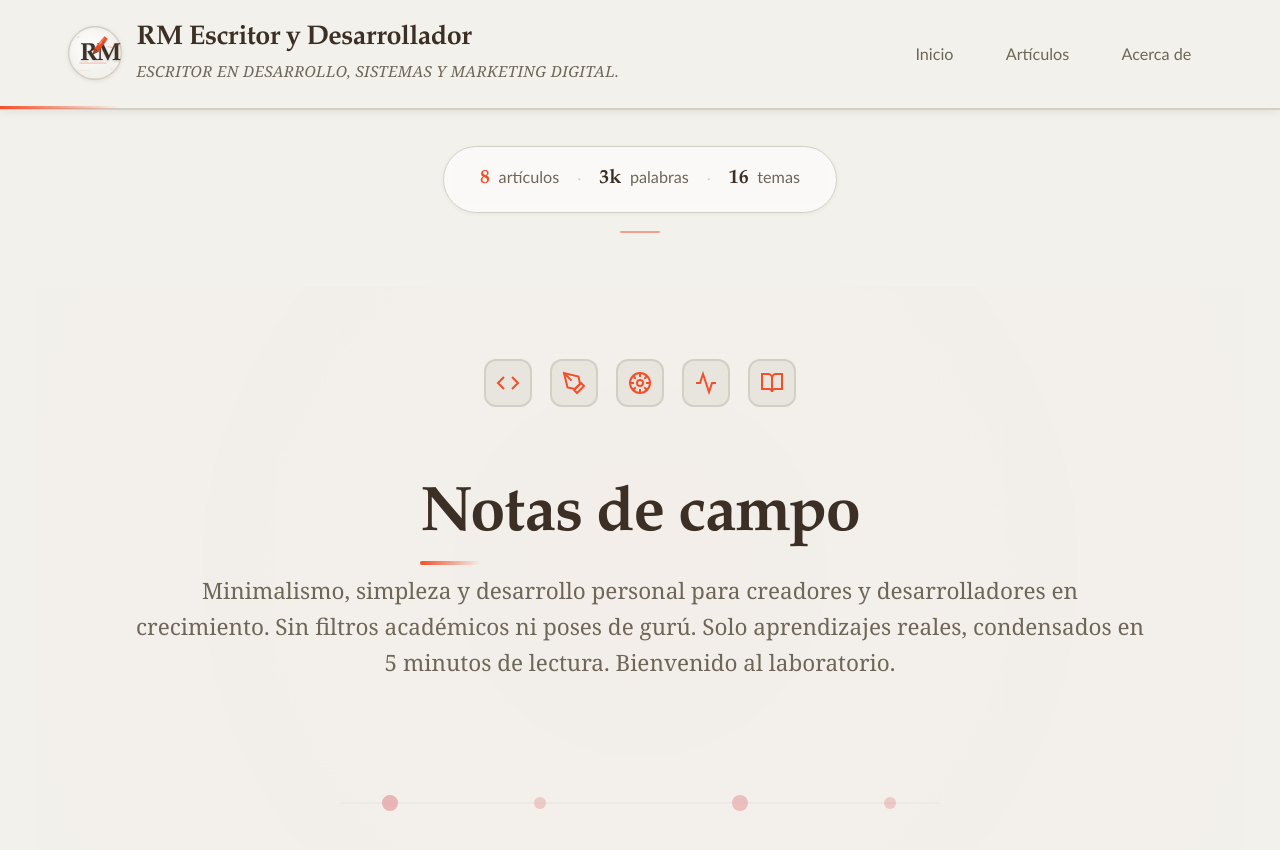
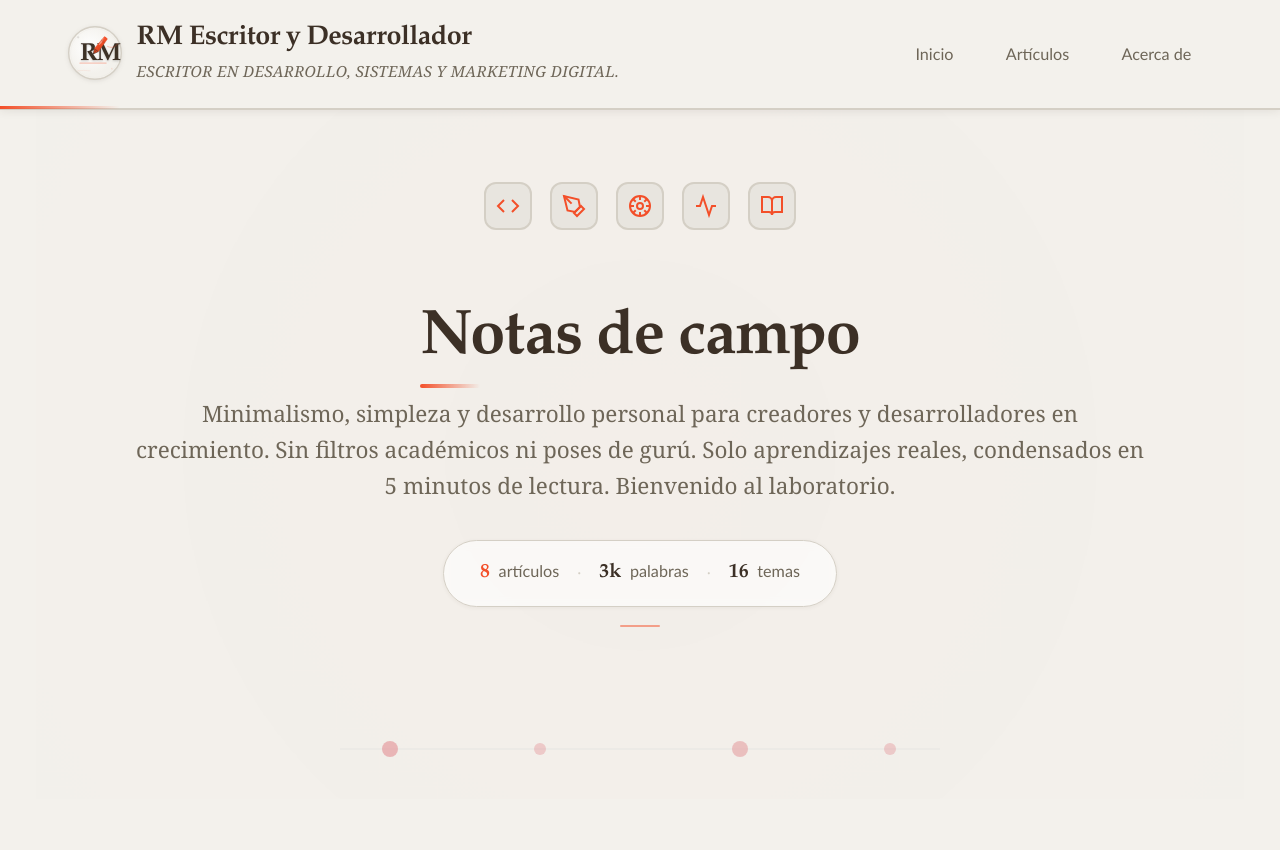
Before and after one commit to renedev0284-creator/renedev0284-creator.github.io, a Jekyll site: the page built from index.html, in a window 1280 px wide and 900 px high. Shown: the top 850 px of the window. Built offline with Jekyll 4.4.1, drawn with Linux system fonts in a browser that asks for light colours.

Commit message:
Commit cambio de posición de estadísticas

```diff
--- a/index.html
+++ b/index.html
@@ -4,10 +4,6 @@ title: Inicio
 ---
 
 <div class="home">
-
-    <!-- Estadísticas del blog -->
-    {% include blog-stats.html %}
-
   <section class="intro intro-icons">
     <div class="intro-badges">
       <span class="badge" title="Código">
@@ -55,7 +51,8 @@ title: Inicio
       Minimalismo, simpleza y desarrollo personal para creadores y desarrolladores en crecimiento.
       Sin filtros académicos ni poses de gurú. Solo aprendizajes reales, condensados en 5 minutos de lectura. Bienvenido al laboratorio.
     </p>
-
+    <!-- Estadísticas del blog -->
+    {% include blog-stats.html %}
     <div class="intro-decoration">
       <svg viewBox="0 0 800 100" xmlns="http://www.w3.org/2000/svg">
         <!-- Línea de conexión -->
```
